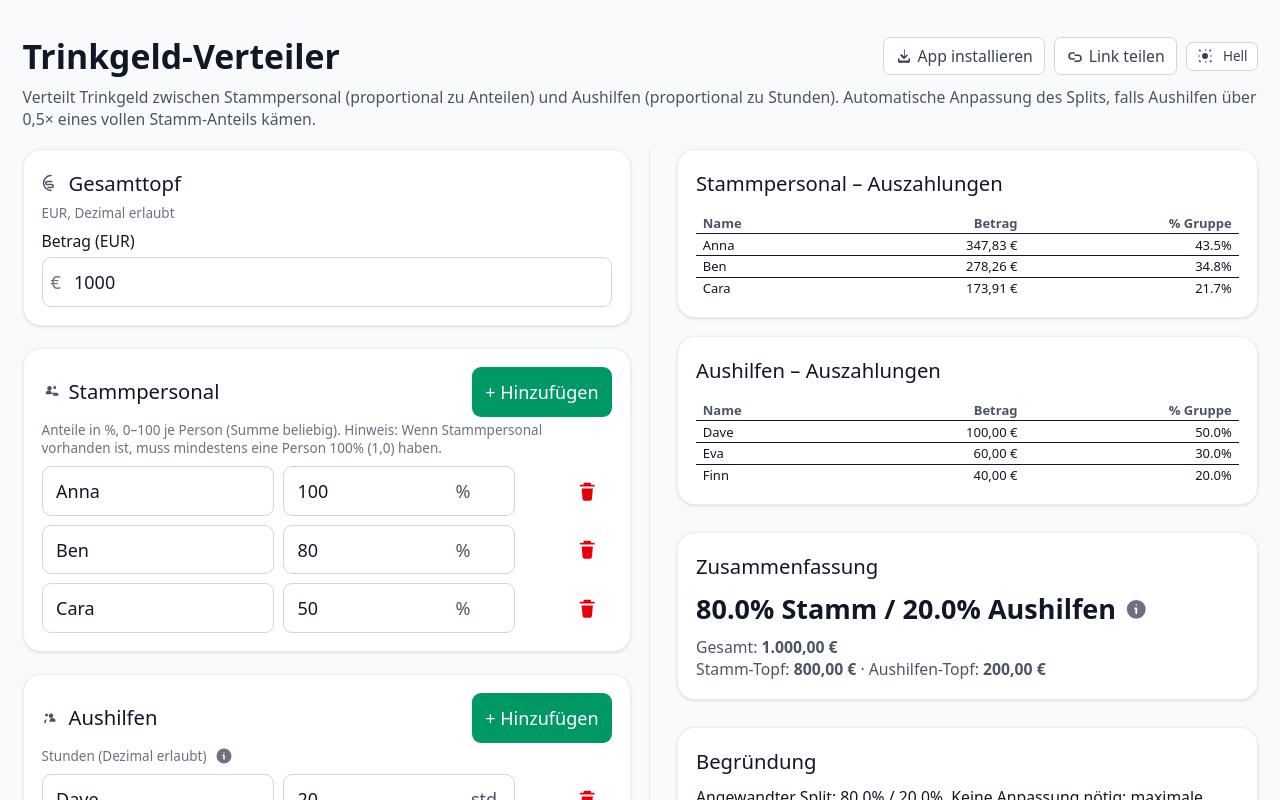
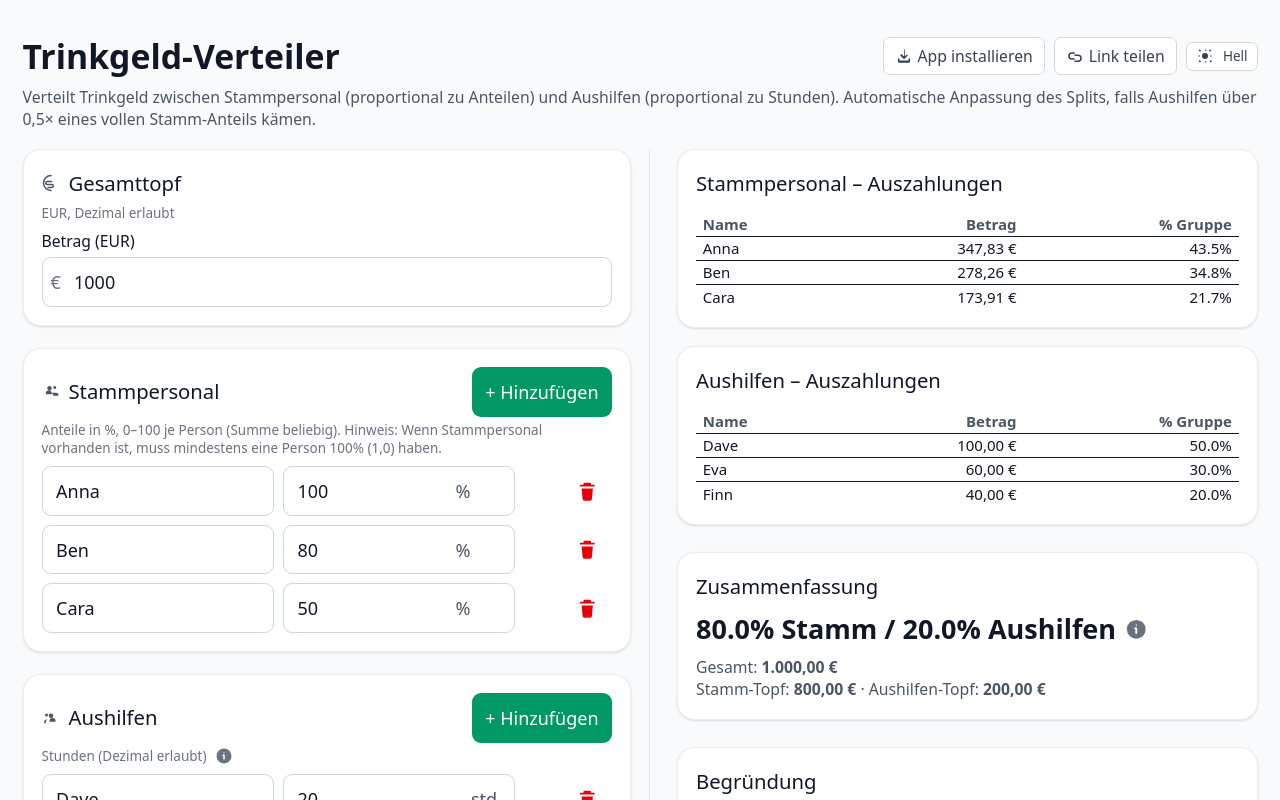
Before and after one commit to gorferma/trinkgeld-verteiler, a React (Vite) app: page / in a window 1280 px wide. Shown: the top 800 px of the page. Built offline with nearby package versions, Linux system fonts and the light colour scheme.

Commit message:
tweak(desktop): increase payout table font on PC (lg:14px, xl:15px) while keeping tight cell padding

```diff
--- a/src/App.tsx
+++ b/src/App.tsx
@@ -831,7 +831,7 @@ export default function App() {
           <div className="grid grid-cols-1 gap-4">
             <div className="bg-white dark:bg-gray-900 rounded-2xl shadow p-3 md:p-4 border border-gray-200/70 dark:border-gray-800 overflow-x-auto">
               <h3 className="text-lg font-medium mb-3">Stammpersonal – Auszahlungen</h3>
-              <table className="w-full table-auto text-[13px] md:text-[13px] lg:text-[13px] leading-tight">
+              <table className="w-full table-auto text-[13px] md:text-[13px] lg:text-[14px] xl:text-[15px] leading-tight">
                 <thead>
                   <tr className="text-left text-gray-600">
                     <th className="py-0.5 px-1.5 break-words">Name</th>
@@ -852,7 +852,7 @@ export default function App() {
             </div>
             <div className="bg-white dark:bg-gray-900 rounded-2xl shadow p-3 md:p-4 border border-gray-200/70 dark:border-gray-800 overflow-x-auto">
               <h3 className="text-lg font-medium mb-3">Aushilfen – Auszahlungen</h3>
-              <table className="w-full table-auto text-[13px] md:text-[13px] lg:text-[13px] leading-tight">
+              <table className="w-full table-auto text-[13px] md:text-[13px] lg:text-[14px] xl:text-[15px] leading-tight">
                 <thead>
                   <tr className="text-left text-gray-600">
                     <th className="py-0.5 px-1.5 break-words">Name</th>
```
